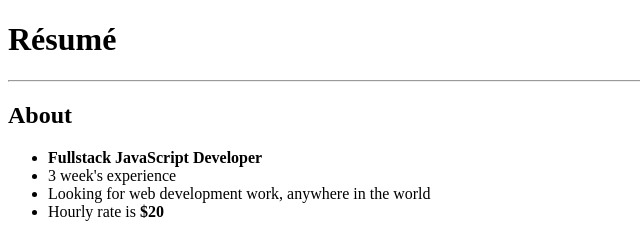
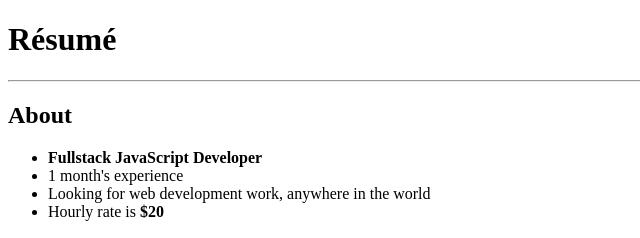
Before and after one commit to fullstackjsdev/resume, a plain HTML site: page index.html in a window 1280 px wide. Shown: the top 238 px of the page, 0-640 px from the left. Drawn offline with Linux system fonts and the light colour scheme.

Commit message:
Update index.html

```diff
--- a/index.html
+++ b/index.html
@@ -12,7 +12,7 @@
     <h2>About</h2>
     <ul>
       <li><strong>Fullstack JavaScript Developer</strong></li>
-      <li>3 week's experience</li>
+      <li>1 month's experience</li>
       <li>Looking for web development work, anywhere in the world</li>
       <li>Hourly rate is <strong>$20</strong></li>
     </ul>
```
